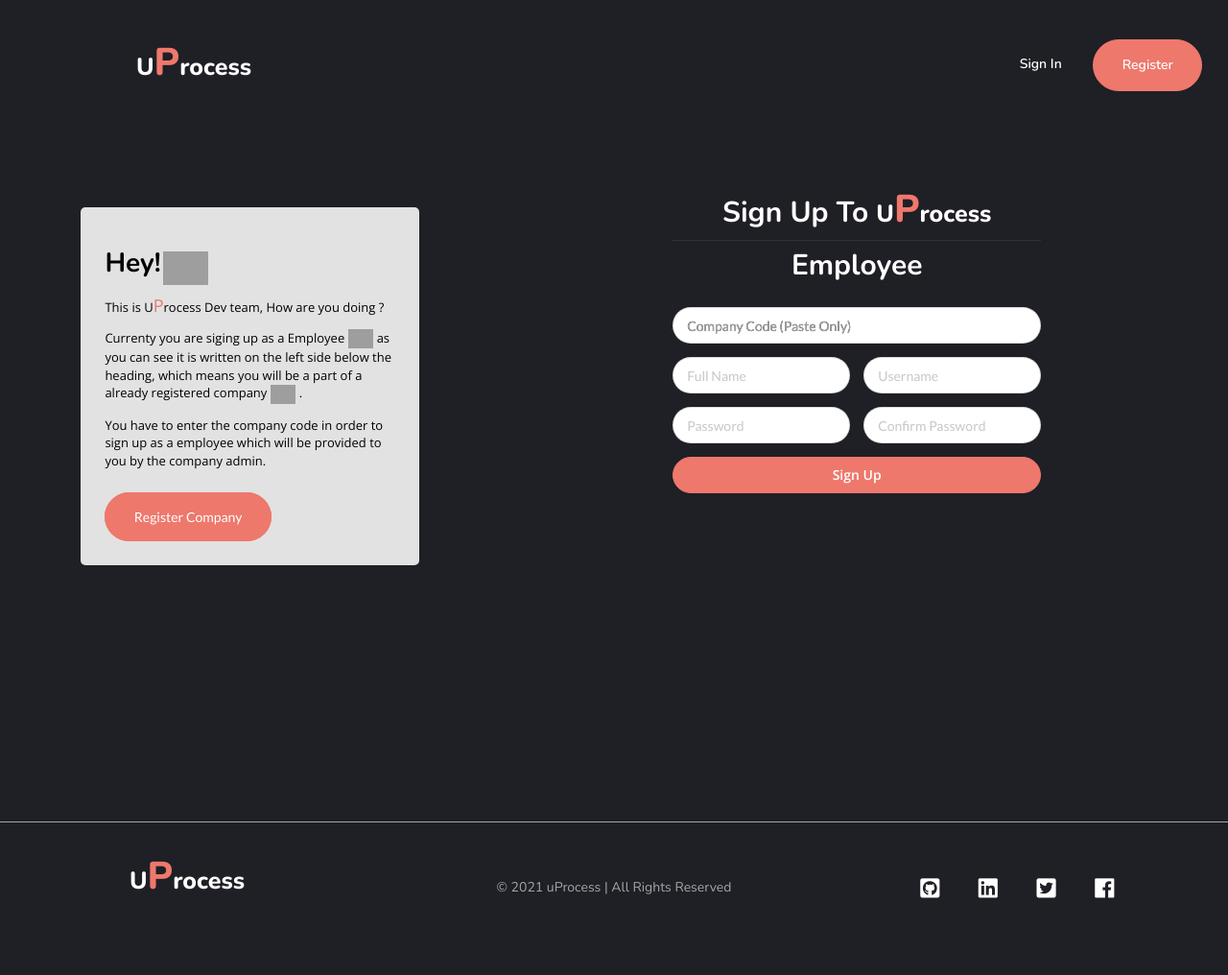
After one commit to aditya-5/UpProcess, a PHP site: page /sign-up-emp.php in a window 1280 px wide. The commit adds this page. Shown: the whole page at 96% size. Run offline with PHP 8.4, Linux system fonts and the light colour scheme; some libraries are stand-ins or nearby versions; grey boxes are pictures that could not be loaded.

Commit message:
Designed the sign up pages for both employee and company (Shivang)

```diff
--- a/CSS/style.css
+++ b/CSS/style.css
@@ -168,6 +168,108 @@ footer {
 }
 
 
+/* Sign Up */
+#sign-up-content {
+  display: grid;
+  grid-template-columns: 40% 60%;
+  margin-top: 7vh;
+}
+.form-controller {
+  text-align: center;
+}
+.hr-form {
+  background: #fff;
+  width: 30vw;
+  opacity: 0.1;
+}
+.theme-form {
+  margin-top: 3vh !important;
+  width: 30vw;
+  margin: 0 auto;
+}
+#c-form {
+  transition: 0.5s ease-in-out;
+}
+.form-input-admin {
+  border-radius: 45px !important;
+}
+
+.signup-alert{
+  border-radius: 3em;
+  margin-bottom: 10px;
+  height: 25px;
+  line-height:30px;
+  padding:0px 15px;
+  padding-top: 4px;
+  background-color: #EE786C;
+  color:white;
+  border: none;
+  text-align: center;
+  font-size:0.8em;
+}
+
+#alert-btn{
+  padding:0px;
+  padding-right: 13px
+}
+
+/* Hide caret */
+.company-code {
+  border: none;
+  color: transparent !important;
+  display: inline-block;
+  font-size: 2em;
+  text-shadow: 0 0 0 #000;
+  width: 2em;
+}
+
+.form-button {
+  border: 1.5px solid #ee786c !important;
+  border-radius: 45px !important;
+  width: 100%;
+  background: #ee786c !important;
+  color: white !important;
+  font-family: "Open Sans", sans-serif !important;
+  font-size: 14px !important;
+}
+.form-button:hover {
+  border: 1.5px solid #ee786c !important;
+  background: transparent !important;
+  color: #ee786c !important;
+}
+.suc-right {
+  margin: 1vh 6vw;
+  margin-top: 3vh;
+  border-radius: 5px;
+  background: rgb(226, 226, 226);
+  padding-top: 5vh;
+  padding-left: 2vw;
+  padding-right: 2vw;
+}
+.form-msg > h1 {
+  display: inline !important;
+  font-family: "Nunito", sans-serif;
+  color: #000;
+}
+.hello-icon {
+  height: 35px;
+}
+.form-msg > p {
+  font-family: "Open Sans", sans-serif;
+  color: #000;
+  font-size: 13px;
+  margin-top: 1.5vh;
+}
+.sign-up-head {
+  font-family: "Nunito", sans-serif;
+  color: #fff;
+  font-size: 30px;
+}
+.fc-btn {
+  margin: 5vh 0vw !important;
+}
+
+
 /*
 COLORS
 Primary   : #1F1F26 ----- Blackish
--- /dev/null
+++ b/sign-up-emp.php
@@ -0,0 +1,53 @@
+<?php include("header.php") ?>
+<?php include("landing-nav.php") ?>
+<div id="sign-up-section" class="alt-height">
+  <div id="sign-up-content" class="mx-2">
+        <div class="suc-right">
+          <div id="emp-text" class="form-msg">
+            <h1>Hey!</h1>
+            <img class="hello-icon" src="src/imgs/hello.png" alt="">
+            <p>This is U<span style="font-size:18px; color:#ee786c">P</span>rocess Dev team, How are you doing ?</p>
+            <p>Currenty you are siging up as a Employee <img src="src/imgs/employee.png" height="20" alt=""> as you can see it is written on the left side below the heading, which means you will be a part of a already registered company <img src="src/imgs/company.png" height="20" alt=""> .</p>
+            <p>You have to enter the company code in order to sign up as a employee which will be provided to you by the company admin.</p>
+          </div>
+          <div class="fc-btn mx-0"> <a class="theme-button" href="sign-up-company.php">Register Company</a></div>
+        </div>
+    <div class="suc-left m-2">
+      <div class="form-controller">
+        <h1 class="sign-up-head">
+          Sign Up To  <span id="brand-title">U<span style="color:#ee786c; font-size: 40px">P</span>rocess</span>
+          <br>
+          <hr class="hr-form my-2">
+          <span>Employee</span>
+        </h1>
+      </div>
+      <div class="theme-form">
+        <form method="post" action="sign-up-emp.php" class="ui form">
+          <div class="sixteen wide field">
+            <input onkeypress='validate(event);' class="form-input-admin company-code" type="text" name="company_code" placeholder="Company Code (Paste Only)" required>
+          </div>
+          <div class="fields">
+            <div class="sixteen wide field">
+              <input class="form-input-admin input-mb" type="text" name="name" placeholder="Full Name" required>
+            </div>
+            <div class="sixteen wide field">
+              <input class="form-input-admin input-mb" type="text" name="username" placeholder="Username" required>
+            </div>
+          </div>
+          <div class="fields">
+            <div class="eight wide field">
+              <input class="form-input-admin input-mb" type="password" name="password" placeholder="Password" required>
+            </div>
+            <div class="eight wide field">
+              <input class="form-input-admin input-mb" type="password" name="con_password" placeholder="Confirm Password" required>
+            </div>
+          </div>
+          <div class="sixteen wide field">
+            <button class="ui button form-button" name="reg_emp" type="submit">Sign Up</button>
+          </div>
+        </form>
+      </div>
+    </div>
+  </div>
+</div>
+<?php include("footer.php") ?>
```
Also changed, not shown: sign-up-company.php (added, +48 -0 lines).
